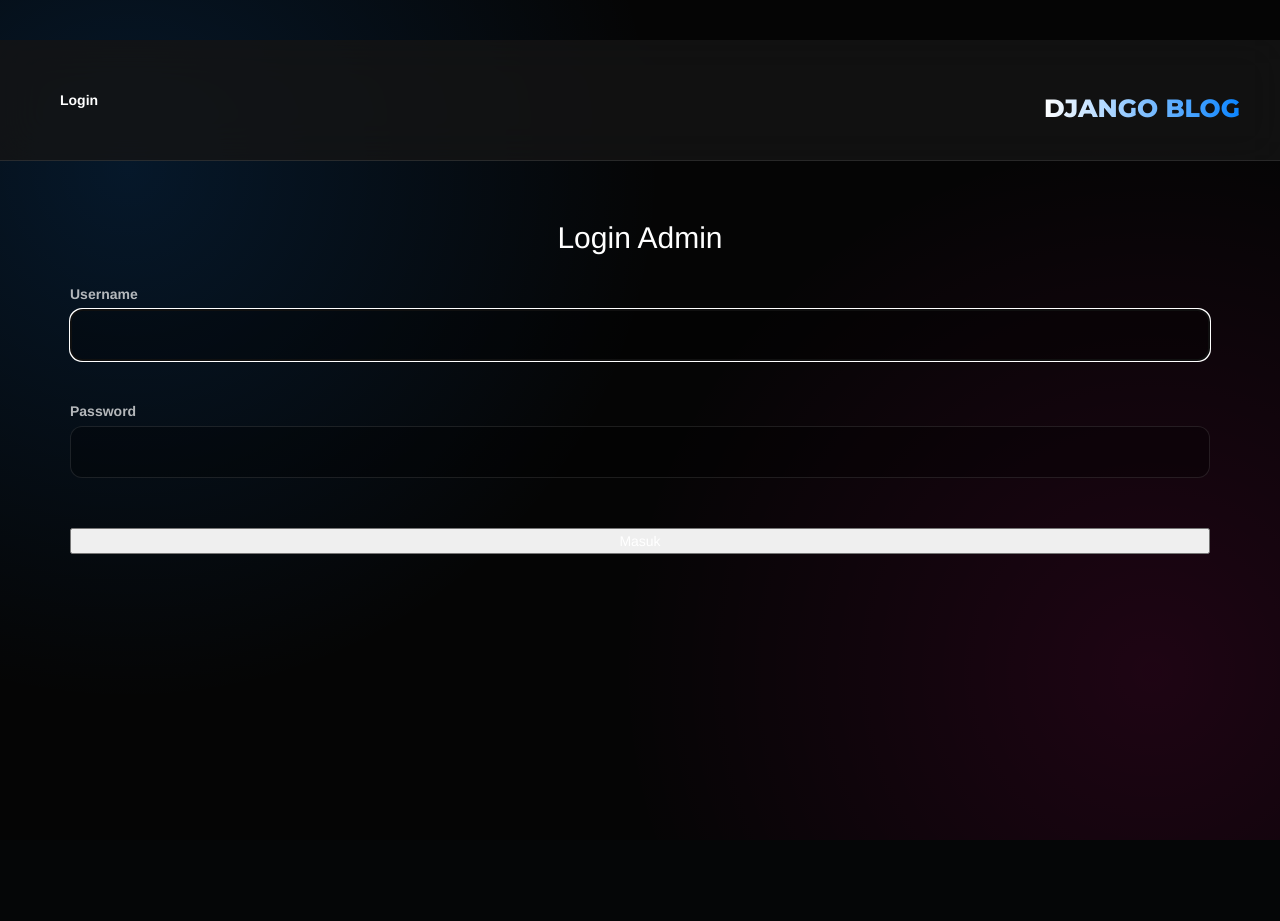
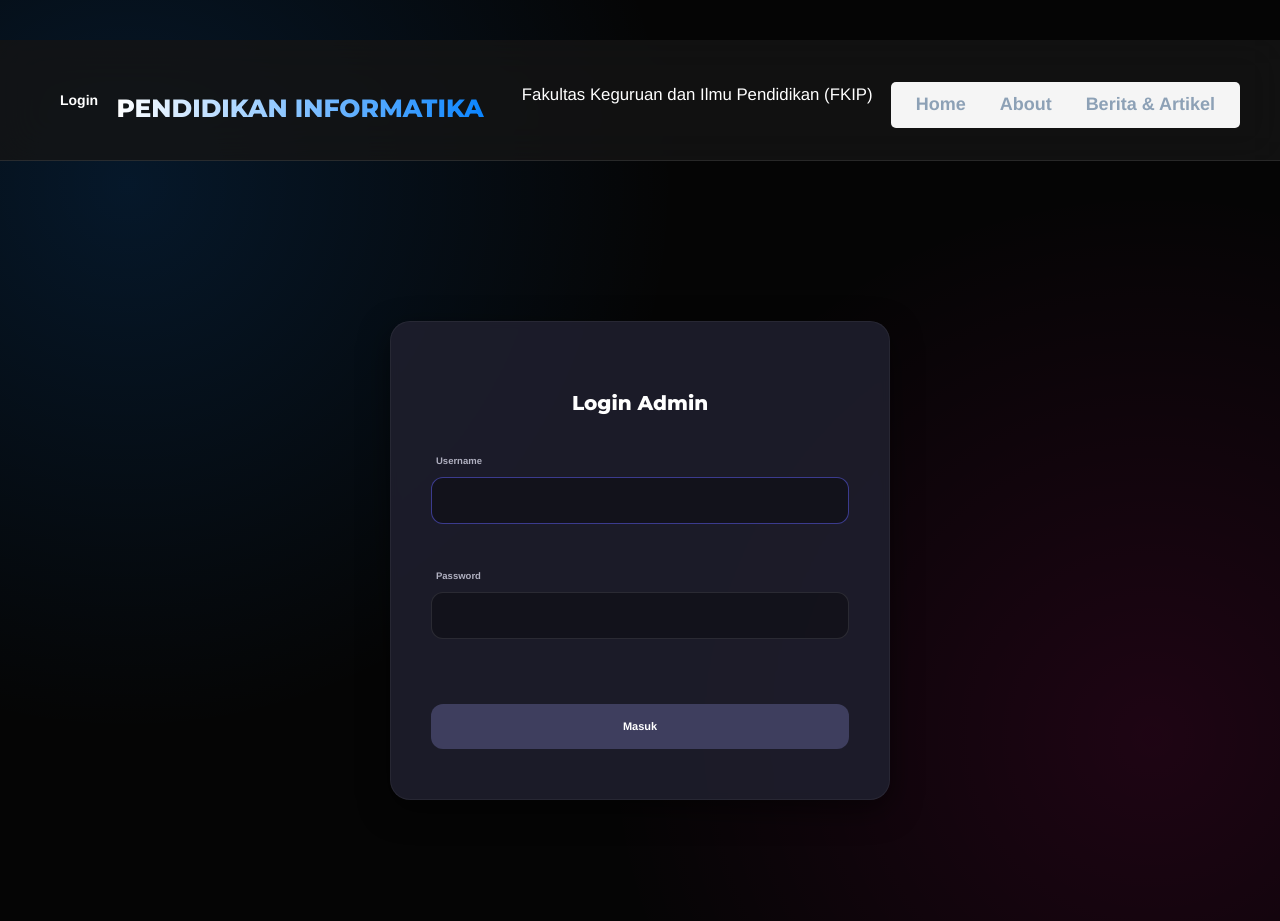
Before and after one commit to dimaswahyuprasetyoo/django-blog, a Django app: page /accounts/login/ in a window 1280 px wide. Before the commit the page ends 840 px from the top, so only its background shows below. Run offline with Django 5.2, Linux system fonts and the light colour scheme; some libraries are stand-ins or nearby versions.

Commit message:
Update file template dan views

```diff
--- a/blog/templates/blog/base.html
+++ b/blog/templates/blog/base.html
@@ -4,11 +4,32 @@
     <head>
         <meta charset="utf-8">
         <meta name="viewport" content="width=device-width, initial-scale=1">
-        <title>Django Blog</title>
+        <title>Pendidikan Informatika FKIP</title>
         <link rel="stylesheet" href="//maxcdn.bootstrapcdn.com/bootstrap/3.2.0/css/bootstrap.min.css">
         <link rel="stylesheet" href="//maxcdn.bootstrapcdn.com/bootstrap/3.2.0/css/bootstrap-theme.min.css">
         <link href="//fonts.googleapis.com/css?family=Lobster&subset=latin,latin-ext" rel="stylesheet" type="text/css">
         <link rel="stylesheet" href="{% static 'css/blog.css' %}">
+
+        <style>
+            .nav-menu {
+                margin-top: 10px;
+                padding: 10px;
+                background-color: #f5f5f5;
+                border-radius: 5px;
+                text-align: center;
+            }
+            .nav-menu a {
+                margin: 0 15px;
+                font-size: 18px;
+                font-weight: bold;
+                color: #8da1b6; /* Menyesuaikan warna tema lama */
+                text-decoration: none;
+            }
+            .nav-menu a:hover {
+                color: #2c3e50;
+                text-decoration: underline;
+            }
+        </style>
     </head>
     <body>
         <div class="page-header">
@@ -21,7 +42,14 @@
                 {% endif %}
             </div>
 
-            <h1><a href="/">Django Blog</a></h1>
+            <h1><a href="{% url 'landing_page' %}">Pendidikan Informatika</a></h1>
+            <p style="color: white; font-size: 1.2em; padding-left: 20px;">Fakultas Keguruan dan Ilmu Pendidikan (FKIP)</p>
+
+            <div class="nav-menu">
+                <a href="{% url 'landing_page' %}">Home</a>
+                <a href="{% url 'about_page' %}">About</a>
+                <a href="{% url 'post_list' %}">Berita & Artikel</a>
+            </div>
         </div>
 
         <div class="container">
--- a/blog/templates/registration/login.html
+++ b/blog/templates/registration/login.html
@@ -1,38 +1,134 @@
 {% extends "blog/base.html" %}
 
 {% block content %}
-<div class="post"> <h2 class="post-title" style="text-align: center; margin-bottom: 30px;">Login Admin</h2>
+<div class="login-wrapper">
+    <div class="login-card">
+        <h2 class="login-title">Login Admin</h2>
 
         {% if form.errors %}
-        <p style="color: #ff4d4d; text-align: center;">Username atau password salah. Coba lagi.</p>
+            <div class="error-box">
+                <p>Username atau password salah. Silakan coba lagi.</p>
+            </div>
         {% endif %}
 
-    <form method="post" action="{% url 'login' %}" class="post-form">
+        <form method="post" action="{% url 'login' %}" class="login-form">
             {% csrf_token %}
 
-        <div style="margin-bottom: 20px;">
-            <label style="display: block; color: var(--text-secondary); margin-bottom: 5px;">Username</label>
+            <div class="form-group">
+                <label for="{{ form.username.id_for_label }}">Username</label>
                 {{ form.username }}
             </div>
 
-        <div style="margin-bottom: 30px;">
-            <label style="display: block; color: var(--text-secondary); margin-bottom: 5px;">Password</label>
+            <div class="form-group">
+                <label for="{{ form.password.id_for_label }}">Password</label>
                 {{ form.password }}
             </div>
 
-        <button type="submit" class="save" style="width: 100%; justify-content: center;">Masuk</button>
+            <button type="submit" class="login-button">Masuk</button>
             <input type="hidden" name="next" value="{{ next }}" />
         </form>
     </div>
+</div>
 
-<script>
-    document.querySelectorAll('input').forEach(input => {
-        input.style.width = '100%';
-        input.style.background = 'rgba(0,0,0,0.3)';
-        input.style.border = '1px solid rgba(255,255,255,0.1)';
-        input.style.padding = '15px';
-        input.style.color = 'white';
-        input.style.borderRadius = '12px';
-    });
-</script>
+<style>
+    /* 1. Wrapper untuk memusatkan kartu di tengah layar */
+    .login-wrapper {
+        display: flex;
+        justify-content: center;
+        align-items: center;
+        /* Mengurangi tinggi header/navbar jika ada, agar benar-benar di tengah */
+        min-height: calc(100vh - 80px);
+        padding: 20px;
+    }
+
+    /* 2. Kartu Login Utama */
+    .login-card {
+        background: rgba(30, 30, 45, 0.9); /* Warna latar gelap dan sedikit transparan */
+        padding: 50px 40px;
+        border-radius: 20px;
+        box-shadow: 0 10px 30px rgba(0, 0, 0, 0.5); /* Bayangan lembut */
+        width: 100%;
+        max-width: 500px; /* Lebar maksimal agar tidak terlalu lebar di layar besar */
+        border: 1px solid rgba(255, 255, 255, 0.05); /* Garis tepi tipis */
+        backdrop-filter: blur(5px); /* Efek blur di belakang kartu (opsional) */
+    }
+
+    /* 3. Judul */
+    .login-title {
+        text-align: center;
+        margin-bottom: 40px;
+        color: #ffffff;
+        font-weight: 700;
+        font-size: 2rem;
+    }
+
+    /* 4. Menata Input Django */
+    /* Kita menargetkan input yang dirender oleh Django */
+    .login-form input[type="text"],
+    .login-form input[type="password"] {
+        width: 100%;
+        background: rgba(0, 0, 0, 0.3); /* Latar input lebih gelap */
+        border: 1px solid rgba(255, 255, 255, 0.1);
+        padding: 15px 20px;
+        color: white;
+        border-radius: 12px;
+        box-sizing: border-box; /* Penting agar padding tidak menambah lebar */
+        font-size: 1rem;
+        outline: none;
+        transition: border-color 0.3s;
+    }
+
+    /* Efek saat input diklik/fokus */
+    .login-form input[type="text"]:focus,
+    .login-form input[type="password"]:focus {
+        border-color: rgba(100, 100, 255, 0.5);
+    }
+
+    /* 5. Label dan Grup Form */
+    .form-group {
+        margin-bottom: 25px;
+    }
+
+    .form-group label {
+        display: block;
+        color: #b0b0c0; /* Warna teks sekunder (abu-abu terang) */
+        margin-bottom: 10px;
+        font-size: 0.95rem;
+        margin-left: 5px;
+    }
+
+    /* 6. Tombol Masuk */
+    .login-button {
+        width: 100%;
+        padding: 15px;
+        border: none;
+        border-radius: 12px;
+        background: #3E3E5E; /* Warna ungu tua tombol */
+        color: white;
+        font-size: 1.1rem;
+        font-weight: 600;
+        cursor: pointer;
+        transition: background-color 0.2s;
+        margin-top: 20px;
+    }
+
+    .login-button:hover {
+        background: #4E4E6E; /* Sedikit lebih terang saat di-hover */
+    }
+
+    /* 7. Kotak Pesan Error */
+    .error-box {
+        background: rgba(255, 77, 77, 0.15);
+        border: 1px solid rgba(255, 77, 77, 0.3);
+        padding: 15px;
+        border-radius: 12px;
+        margin-bottom: 30px;
+        text-align: center;
+    }
+
+    .error-box p {
+        color: #ff6b6b;
+        margin: 0;
+    }
+</style>
 {% endblock %}
--- a/blog/urls.py
+++ b/blog/urls.py
@@ -2,14 +2,20 @@ from django.urls import path
 from . import views
 
 urlpatterns = [
-    path('', views.post_list, name='post_list'),
+    # --- HALAMAN BARU (PRODI) ---
+    path('', views.landing_page, name='landing_page'),      # Homepage jadi Landing Page
+    path('about/', views.about_page, name='about_page'),    # Halaman About
+
+    # --- HALAMAN LAMA (TETAP ADA) ---
+    # List berita sekarang pindah ke url /berita/
+    path('berita/', views.post_list, name='post_list'),
+
+    # Detail, Edit, Komentar, Reaksi TETAP SAMA
     path('post/<int:pk>/', views.post_detail, name='post_detail'),
     path('post/new/', views.post_new, name='post_new'),
     path('post/<int:pk>/edit/', views.post_edit, name='post_edit'),
     path('post/<int:pk>/comment/', views.add_comment_to_post, name='add_comment_to_post'),
     path('comment/<int:pk>/remove/', views.remove_comment, name='remove_comment'),
     path('comment/<int:pk>/reply/', views.reply_to_comment, name='reply_to_comment'),
-
-    # NEW: Reaction Path
     path('comment/<int:pk>/react/<str:reaction_type>/', views.react_to_comment, name='react_to_comment'),
 ]
```
Also changed, not shown: blog/templates/blog/about.html (added, +32 -0 lines), blog/templates/blog/landing_page.html (added, +28 -0 lines), blog/views.py (+17 -14 lines). Lines whose indentation alone changed are shown as unchanged.
